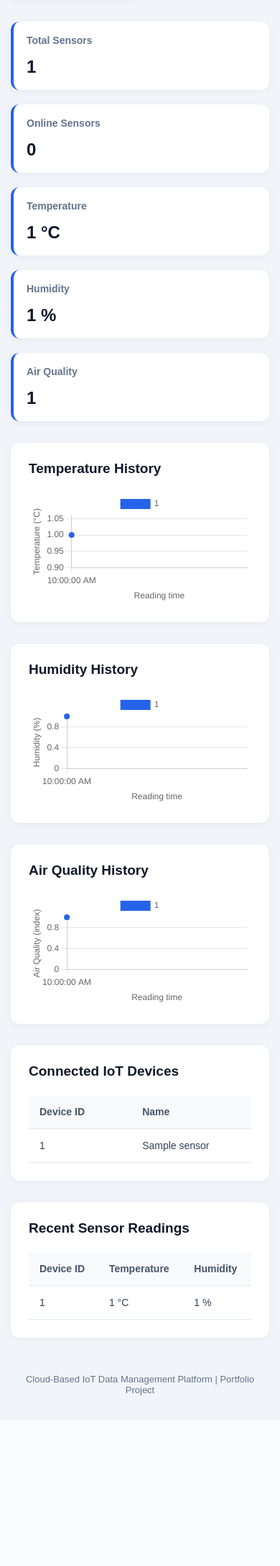
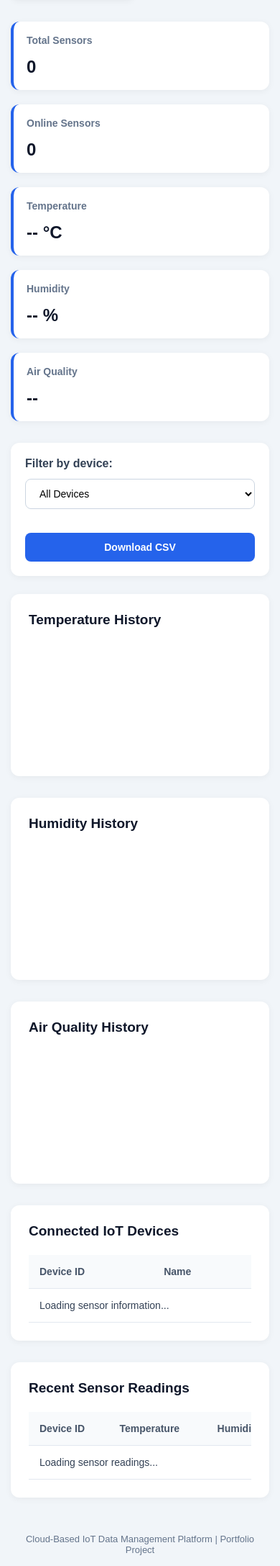
Before and after one commit to abdulmalik3721/cloud-based-iot-data-management-platform, a Flask app: page / in a window 390 px wide. Shown: the part 243-2418 px from the top of the page at 72% size. Before the commit the page ends 2181 px from the top, so only its background shows below. Run offline with Flask 3, Linux system fonts and the light colour scheme; tables that the repository leaves empty hold one stand-in row (values such as "Sample post"); a map, chart or similar area stays blank; some libraries are stand-ins or nearby versions.

Commit message:
Add device filtering and CSV export

```diff
--- a/src/routes.py
+++ b/src/routes.py
@@ -1,5 +1,10 @@
 
-from flask import Blueprint, jsonify
+import csv
+import io
+
+from flask import Blueprint, jsonify, make_response
+
+from flask import request
 
 from src.database import db
 from src.models import Sensor, SensorReading
@@ -43,7 +48,6 @@ def simulate_readings():
     saved_readings = []
 
     for reading in readings:
-
         is_valid, message = validate_sensor_reading(reading)
 
         if not is_valid:
@@ -91,11 +95,23 @@ def simulate_readings():
     }), 201
 
 
+def get_readings_query(device_id=None):
+    query = SensorReading.query.join(Sensor)
+
+    if device_id:
+        query = query.filter(Sensor.device_id == device_id)
+
+    return query
+
+
 @api.route("/readings", methods=["GET"])
 def get_readings():
+    device_id = request.args.get("device_id", "").strip()
+
+    query = get_readings_query(device_id or None)
+
     readings = (
-        SensorReading.query
-        .order_by(SensorReading.timestamp.desc())
+        query.order_by(SensorReading.timestamp.desc())
         .limit(100)
         .all()
     )
@@ -103,6 +119,7 @@ def get_readings():
     return jsonify({
         "status": "success",
         "total_readings": len(readings),
+        "device_filter": device_id or "all",
         "data": [
             {
                 "device_id": reading.sensor.device_id,
@@ -114,3 +131,44 @@ def get_readings():
             for reading in readings
         ]
     })
+
+
+@api.route("/readings/export", methods=["GET"])
+def export_readings():
+    device_id = request.args.get("device_id", "").strip()
+
+    query = get_readings_query(device_id or None)
+
+    readings = (
+        query.order_by(SensorReading.timestamp.desc())
+        .all()
+    )
+
+    output = io.StringIO()
+    writer = csv.writer(output)
+
+    writer.writerow([
+        "device_id",
+        "temperature",
+        "humidity",
+        "air_quality",
+        "timestamp"
+    ])
+
+    for reading in readings:
+        writer.writerow([
+            reading.sensor.device_id,
+            reading.temperature,
+            reading.humidity,
+            reading.air_quality,
+            reading.timestamp.isoformat()
+        ])
+
+    response = make_response(output.getvalue())
+
+    response.headers["Content-Type"] = "text/csv; charset=utf-8"
+    response.headers["Content-Disposition"] = (
+        'attachment; filename="sensor_readings.csv"'
+    )
+
+    return response
--- a/static/css/style.css
+++ b/static/css/style.css
@@ -215,3 +215,55 @@ footer {
     font-size: 14px;
     color: #16a34a;
 }
+
+/* Device Filter and CSV Export */
+
+.dashboard-controls {
+    display: flex;
+    justify-content: space-between;
+    align-items: center;
+    flex-wrap: wrap;
+    gap: 15px;
+    background: white;
+    padding: 20px;
+    border-radius: 12px;
+    margin-bottom: 25px;
+    box-shadow: 0 2px 10px rgba(0, 0, 0, 0.05);
+}
+
+.filter-control {
+    display: flex;
+    align-items: center;
+    flex-wrap: wrap;
+    gap: 12px;
+}
+
+.filter-control label {
+    font-weight: 600;
+    color: #334155;
+}
+
+.filter-control select {
+    padding: 11px 15px;
+    border: 1px solid #cbd5e1;
+    border-radius: 8px;
+    font-size: 14px;
+    background: white;
+    min-width: 180px;
+}
+
+.filter-control select:focus {
+    outline: 2px solid #2563eb;
+}
+
+@media (max-width: 600px) {
+    .dashboard-controls {
+        align-items: stretch;
+        flex-direction: column;
+    }
+
+    .filter-control {
+        align-items: stretch;
+        flex-direction: column;
+    }
+}
--- a/static/js/dashboard.js
+++ b/static/js/dashboard.js
@@ -368,13 +368,139 @@ async function generateSensorReadings() {
 
 
 // Connect generate button
+// Generate sensor readings
 document
     .getElementById("generateReadingsBtn")
     .addEventListener("click", generateSensorReadings);
 
 
+// Filter readings when the selected device changes
+document
+    .getElementById("deviceFilter")
+    .addEventListener("change", refreshDashboard);
+
+
+// Download CSV
+document
+    .getElementById("exportCsvBtn")
+    .addEventListener("click", downloadCSV);
+
 // Initial dashboard loading
-refreshDashboard();
+
+function populateDeviceFilter(sensors) {
+    const select = document.getElementById("deviceFilter");
+
+    if (!select) return;
+
+    const selectedValue = select.value;
+
+    const deviceIds = sensors.map(sensor => sensor.device_id);
+
+    const currentIds = Array.from(select.options)
+        .slice(1)
+        .map(option => option.value);
+
+    // Rebuild options only when the device list changes
+    if (deviceIds.join(",") !== currentIds.join(",")) {
+        select.replaceChildren();
+
+        const allOption = document.createElement("option");
+        allOption.value = "";
+        allOption.textContent = "All Devices";
+        select.appendChild(allOption);
+
+        deviceIds.forEach(deviceId => {
+            const option = document.createElement("option");
+            option.value = deviceId;
+            option.textContent = deviceId;
+            select.appendChild(option);
+        });
+
+        if (deviceIds.includes(selectedValue)) {
+            select.value = selectedValue;
+        }
+    }
+}
+
+
+// Download CSV for selected device
+function downloadCSV() {
+    const select = document.getElementById("deviceFilter");
+    const selectedDevice = select ? select.value : "";
+
+    const params = new URLSearchParams();
+
+    if (selectedDevice) {
+        params.set("device_id", selectedDevice);
+    }
+
+    const query = params.toString();
+
+    window.location.href = query
+        ? `/api/readings/export?${query}`
+        : "/api/readings/export";
+}
+
+
+async function refreshDashboard() {
+    try {
+        const sensorResponse = await fetchAPI("/api/sensors");
+
+        const sensors = sensorResponse.data || [];
+
+        populateDeviceFilter(sensors);
+
+        const selectedDevice = document.getElementById("deviceFilter").value;
+
+        const readingsEndpoint = selectedDevice
+            ? `/api/readings?device_id=${encodeURIComponent(selectedDevice)}`
+            : "/api/readings";
+
+        const readingResponse = await fetchAPI(readingsEndpoint);
+
+        const readings = readingResponse.data || [];
+
+        updateMetrics(sensors, readings);
+        updateSensorTable(sensors);
+        updateReadingsTable(readings);
+
+        temperatureChart = updateMetricChart(
+            temperatureChart,
+            "temperatureChart",
+            readings,
+            "temperature",
+            "Temperature",
+            "°C"
+        );
+
+        humidityChart = updateMetricChart(
+            humidityChart,
+            "humidityChart",
+            readings,
+            "humidity",
+            "Humidity",
+            "%"
+        );
+
+        airQualityChart = updateMetricChart(
+            airQualityChart,
+            "airQualityChart",
+            readings,
+            "air_quality",
+            "Air Quality",
+            "index"
+        );
+
+        updateConnectionStatus(true);
+
+        console.log("Dashboard updated successfully.");
+
+    } catch (error) {
+        console.error("Dashboard update failed:", error);
+        updateConnectionStatus(false);
+    }
+}
+
 
 
 // Refresh dashboard every five seconds
--- a/templates/index.html
+++ b/templates/index.html
@@ -60,6 +60,21 @@
                 <p id="latestAirQuality">--</p>
             </div>
         </section>
+
+
+<section class="dashboard-controls">
+    <div class="filter-control">
+        <label for="deviceFilter">Filter by device:</label>
+
+        <select id="deviceFilter">
+            <option value="">All Devices</option>
+        </select>
+    </div>
+
+    <button id="exportCsvBtn" class="action-button" type="button">
+        Download CSV
+    </button>
+</section>
 
         <section class="chart-section">
     <h2>Temperature History</h2>
```
Also changed, not shown: sensor_readings.csv (added, +28 -0 lines).
